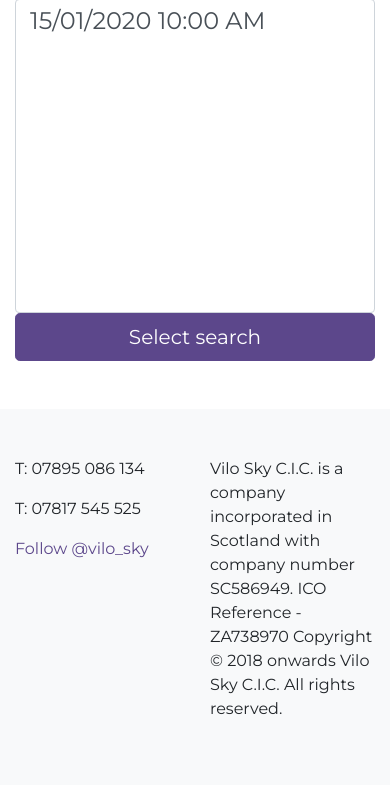
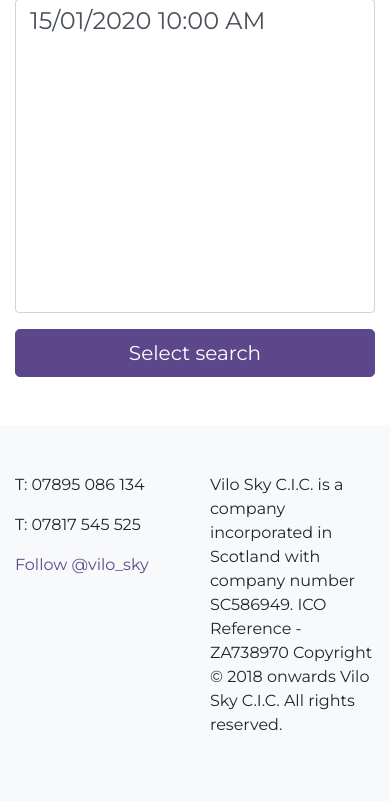
Before and after one commit to tp3-2020-CS32/ViloSky, a Django app: page /paths/previous-searches/ in a window 390 px wide. Shown: the part 220-1021 px from the top of the page. Before the commit the page ends 935 px from the top, so only its background shows below. Run offline with Django 3.2, Linux system fonts and the light colour scheme; a user stored in the database is signed in; tables that the repository leaves empty hold one stand-in row (values such as "Sample post"); some libraries are stand-ins or nearby versions.

Commit message:
Added previous searches to navbar and margin bottom to previous searches form for mobile

```diff
--- a/vilosky_paths/templates/paths/base.html
+++ b/vilosky_paths/templates/paths/base.html
@@ -28,8 +28,7 @@
 <body class="d-flex flex-column h-100">
     <nav class="navbar fixed-top navbar-expand-lg navbar-light bg-light shadow-sm">
         <a class="navbar-brand" href="{% url 'paths:home' %}">
-            <img src="{% static 'images/logo.jpg' %}" class="logo d-inline-block align-top"
-                alt="logo">
+            <img src="{% static 'images/logo.jpg' %}" class="logo d-inline-block align-top" alt="logo">
         </a>
         <button class="navbar-toggler" type="button" data-toggle="collapse" data-target="#navbarNav"
             aria-controls="navbarNav" aria-expanded="false" aria-label="Toggle navigation">
@@ -43,6 +42,11 @@
                 <li class="nav-item">
                     <a class="nav-link" href="{% url 'paths:search' %}">Find Paths</a>
                 </li>
+                {% if user.is_authenticated %}
+                <li class="nav-item">
+                    <a class="nav-link" href="{% url 'paths:previous-searches' %}">Previous Searches</a>
+                </li>
+                {% endif %}
             </ul>
             <ul class="navbar-nav justify-content-end">
                 {% if user.is_authenticated %}
--- a/vilosky_paths/templates/paths/previous-searches.html
+++ b/vilosky_paths/templates/paths/previous-searches.html
@@ -21,7 +21,7 @@ Previous Searches - Vilo Sky
     <form id="prev_search_form" method="post" action="{% url 'paths:previous-searches' %}" enctype="multipart/form-data"
         size="4">
         <div class="row">
-            <div class="col-sm-9">
+            <div class="col-sm-9 mb-3">
                 {% csrf_token %}
                 {{ prev_search_form }}
             </div>
```
